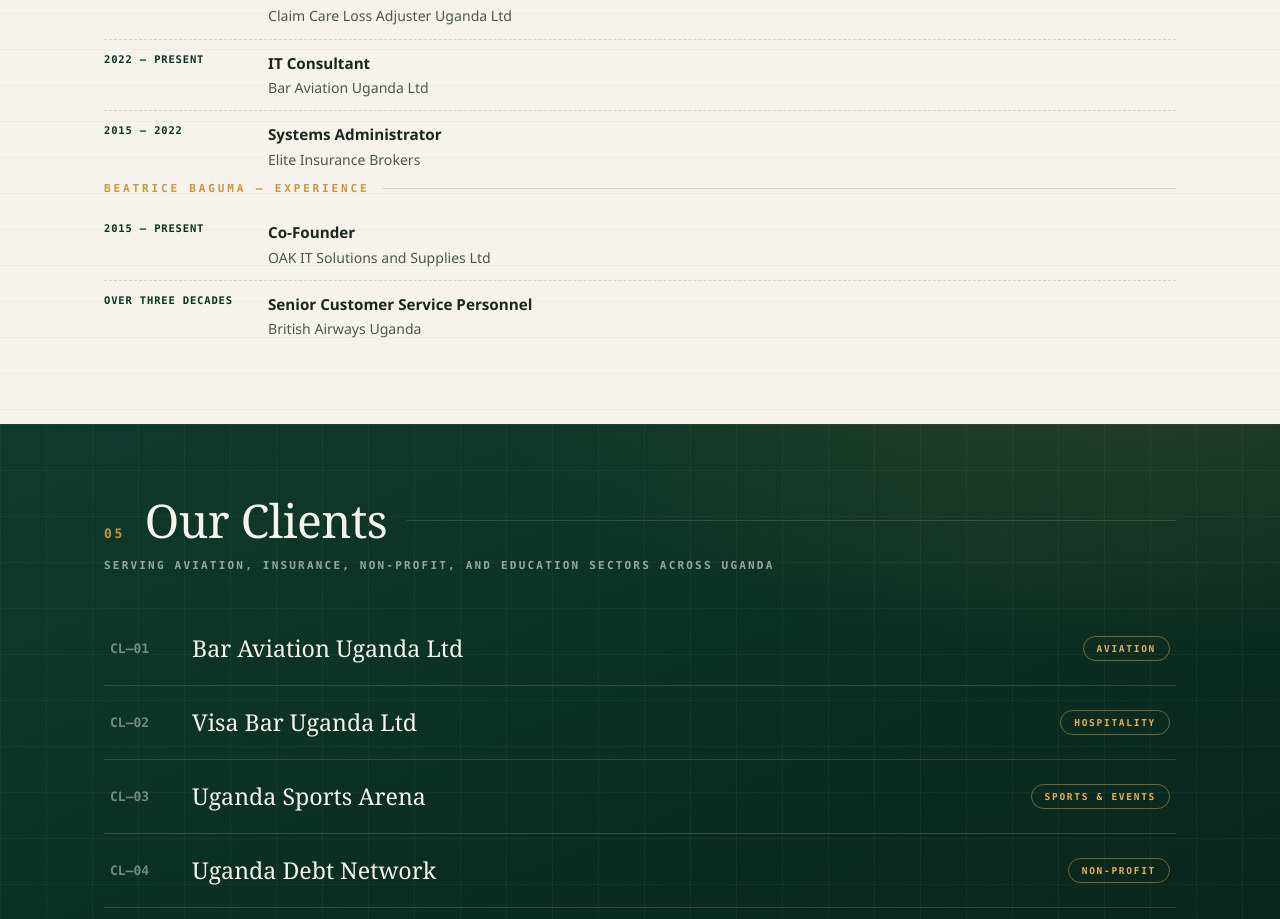
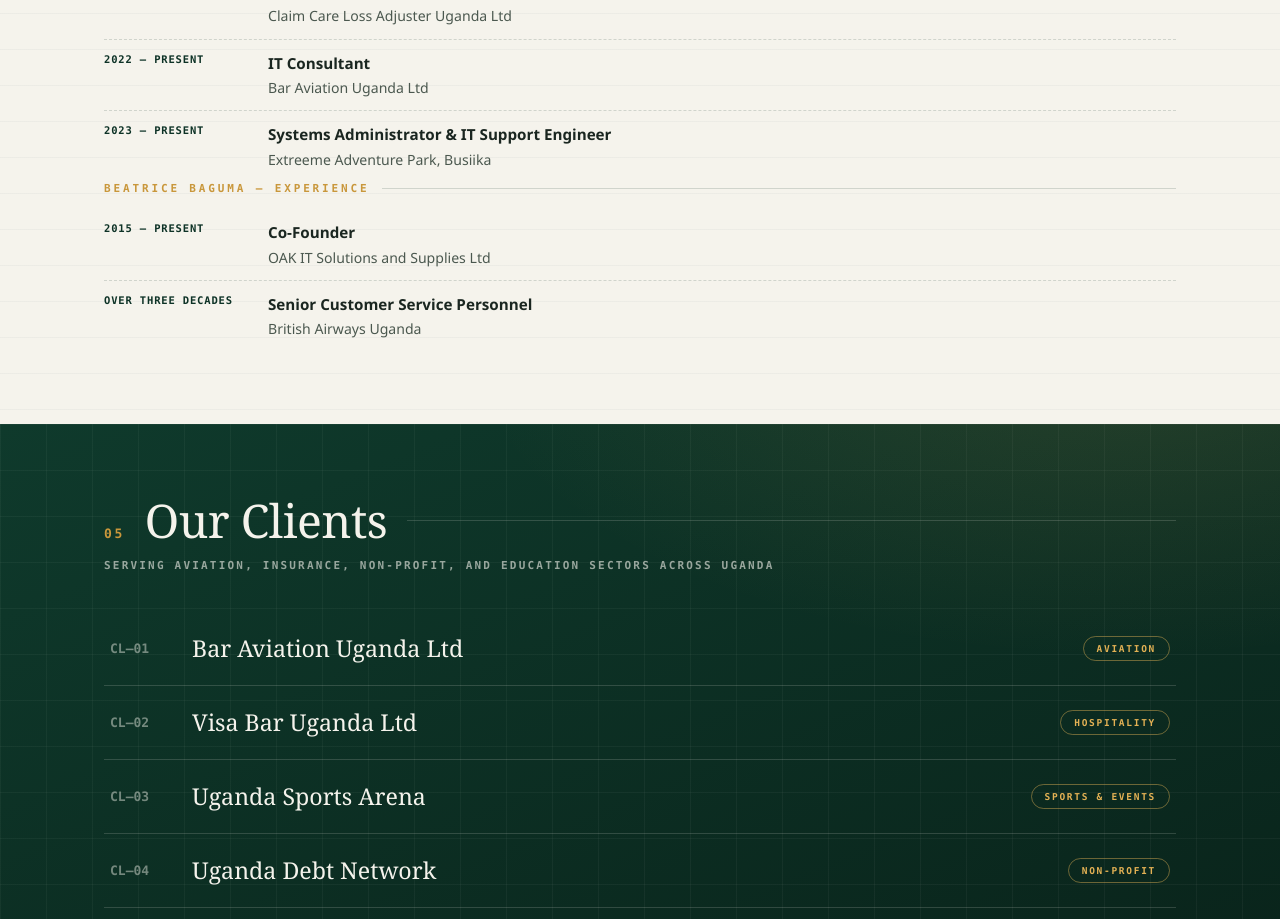
Before and after one commit to kengeorge2/oakit, a Next.js app: page /about-us/company-profile in a window 1280 px wide. Shown: the part 4960-5879 px from the top of the page. Built offline with nearby package versions, Linux system fonts and the light colour scheme.

Commit message:
update: Ken's professional experience - Extreeme Adventure Park
Replace Elite Insurance Brokers (2015-2022) with Extreeme Adventure Park,
Busiika (2023-PRESENT) as Systems Administrator & IT Support Engineer.
Updated in both company-profile/page.tsx and company profile HTML.

```diff
--- a/app/about-us/company-profile/page.tsx
+++ b/app/about-us/company-profile/page.tsx
@@ -648,8 +648,8 @@
                 <div><b className={styles.xpB}>IT Consultant</b><span className={styles.xpSpan}>Bar Aviation Uganda Ltd</span></div>
               </li>
               <li className={styles.xpLi}>
-                <span className={styles.xpYrs}>2015 &mdash; 2022</span>
-                <div><b className={styles.xpB}>Systems Administrator</b><span className={styles.xpSpan}>Elite Insurance Brokers</span></div>
+                <span className={styles.xpYrs}>2023 &mdash; PRESENT</span>
+                <div><b className={styles.xpB}>Systems Administrator &amp; IT Support Engineer</b><span className={styles.xpSpan}>Extreeme Adventure Park, Busiika</span></div>
               </li>
             </ul>
 
```
Also changed, not shown: company profile/oakit company profile html code.txt.
